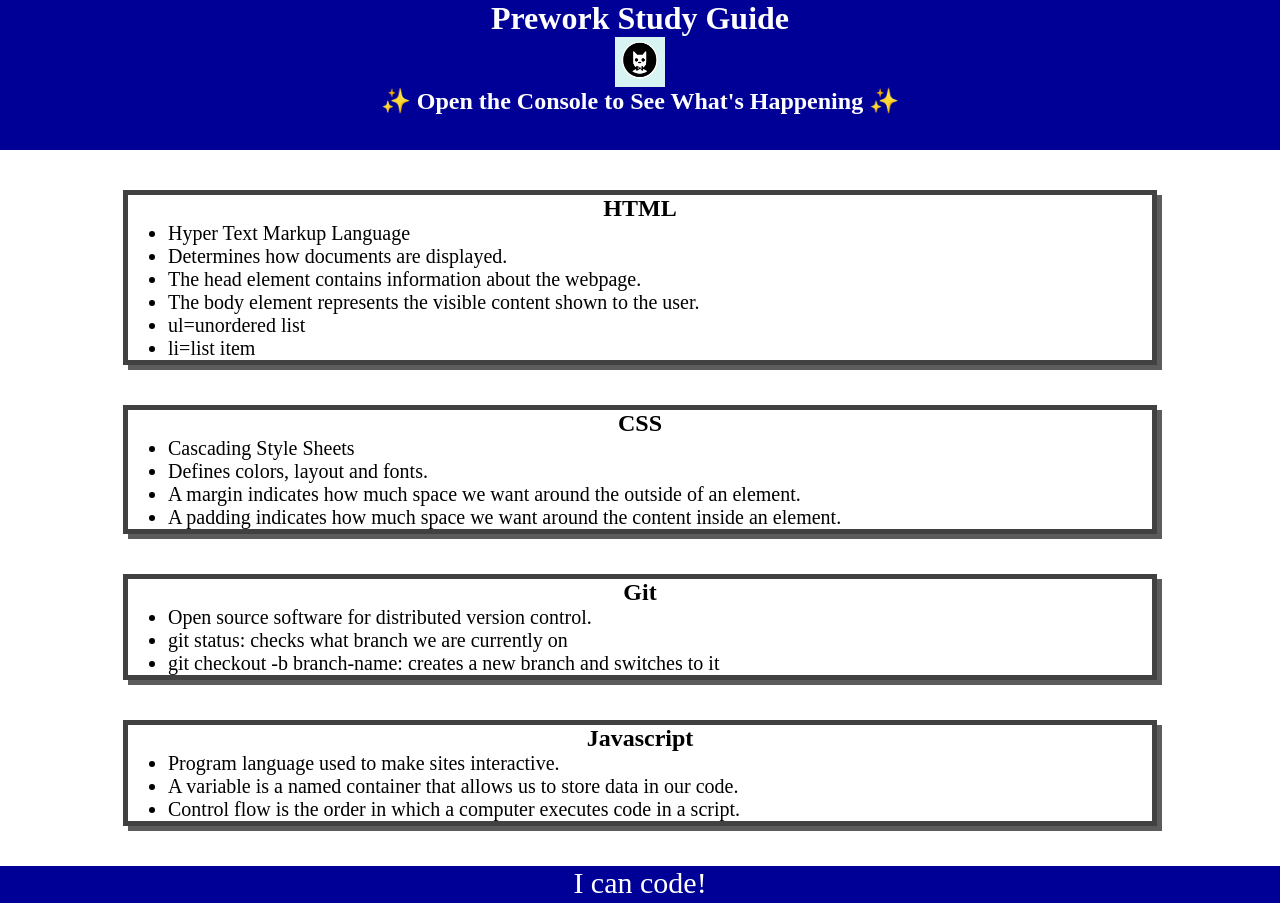
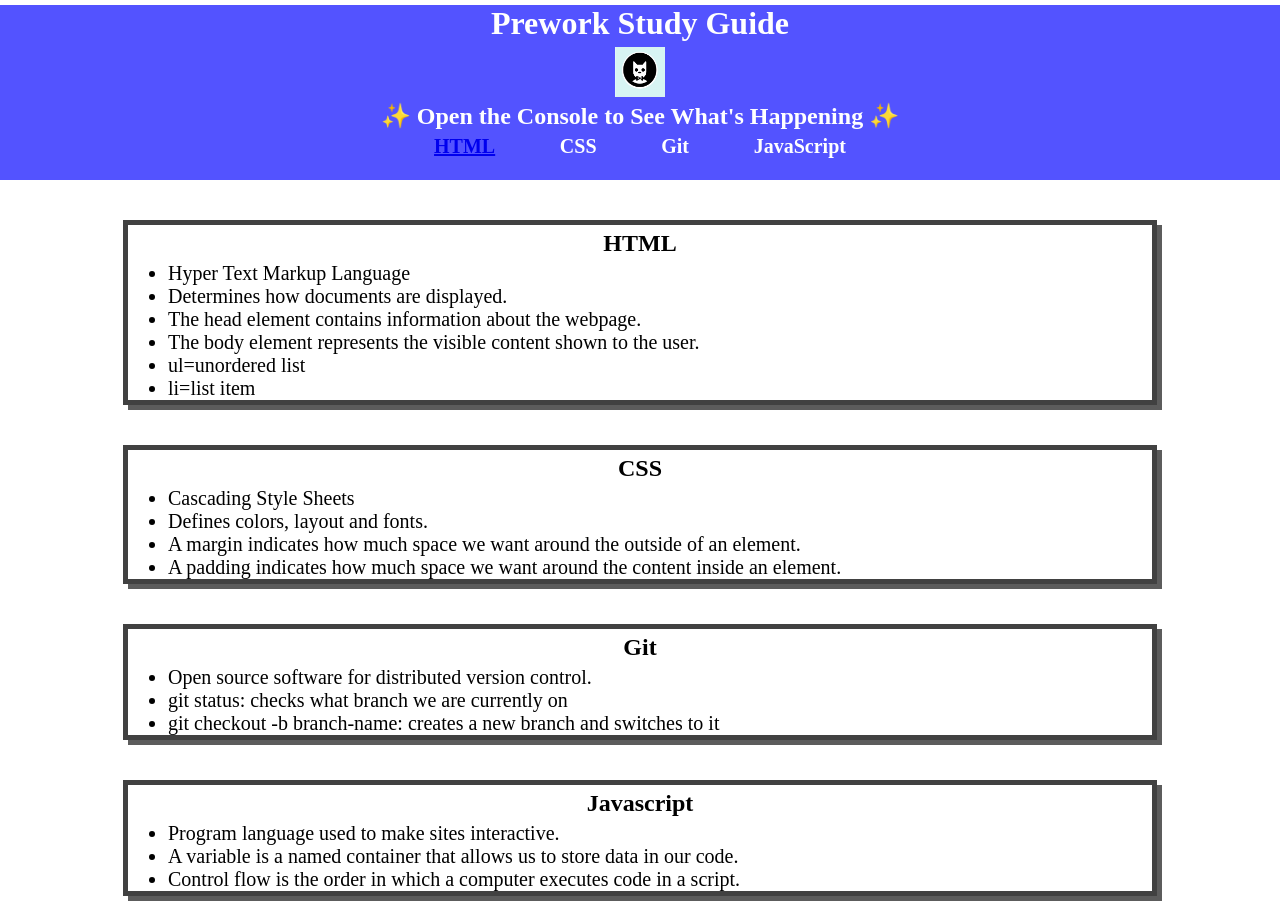
Before and after one commit to AMESocker/prework-study-guide, a plain HTML site: page index.html in a window 1280 px wide. Shown: the top 903 px of the page. Drawn offline with Linux system fonts and the light colour scheme.

Commit message:
added links to page

```diff
--- a/assets/style.css
+++ b/assets/style.css
@@ -5,13 +5,14 @@
 header,
 footer {
     width: 100%;
-    height: 150px;
-    background-color: rgb(0, 0, 150);
+    height: 175px;
+    background-color: rgba(0, 0, 255, 0.675);
     color: white;
 }
 h1,
-h2 {
+h2,h3 {
     text-align: center;
+    margin:5px;
 }
 img {
     display: block;
@@ -34,3 +35,8 @@ p {
     border: 5px solid rgb(65, 65, 65);
     box-shadow: 5px 5px #5c5c5c;
 }
+.links {
+    padding: 30px;
+    font-size: 20px;
+    margin-top: 40px;
+}
--- a/index.html
+++ b/index.html
@@ -12,8 +12,16 @@
       <h1>Prework Study Guide</h1>
       <img src="./assets/bowtie-cat.png" alt="Profile image of cat wearing a bow tie." />
       <h2>✨ Open the Console to See What's Happening ✨</h2>
+      <h3>
+        <span class="links"><a href="#html-section">HTML</a></span>
+        <span class="links">CSS</span>
+        <span class="links">Git</span>
+        <span class="links">JavaScript</span>
+      </h3>
     </header>
+
     <main>
+
       <section class="card" id="html-section">
         <h2>HTML</h2>
         <ul>
@@ -25,6 +33,7 @@
           <li>li=list item</li>
         </ul>
       </section>
+
       <section class="card" id="css-section">
         <h2>CSS</h2>
         <ul>
@@ -34,6 +43,7 @@
           <li>A padding indicates how much space we want around the content inside an element.</li>
         </ul>
       </section>
+
       <section class="card" id="git-section">
         <h2>Git</h2>
         <ul>
@@ -42,6 +52,7 @@
           <li>git checkout -b branch-name: creates a new branch and switches to it</li>
         </ul>
       </section>
+
       <section class="card" id="javascript-section">
         <h2>Javascript</h2>
         <ul>
@@ -50,7 +61,7 @@
           <li>Control flow is the order in which a computer executes code in a script.</li>
         </ul>
       </section>
-      <!-- Student code goes here -->
+
 
     </main>
 
```
